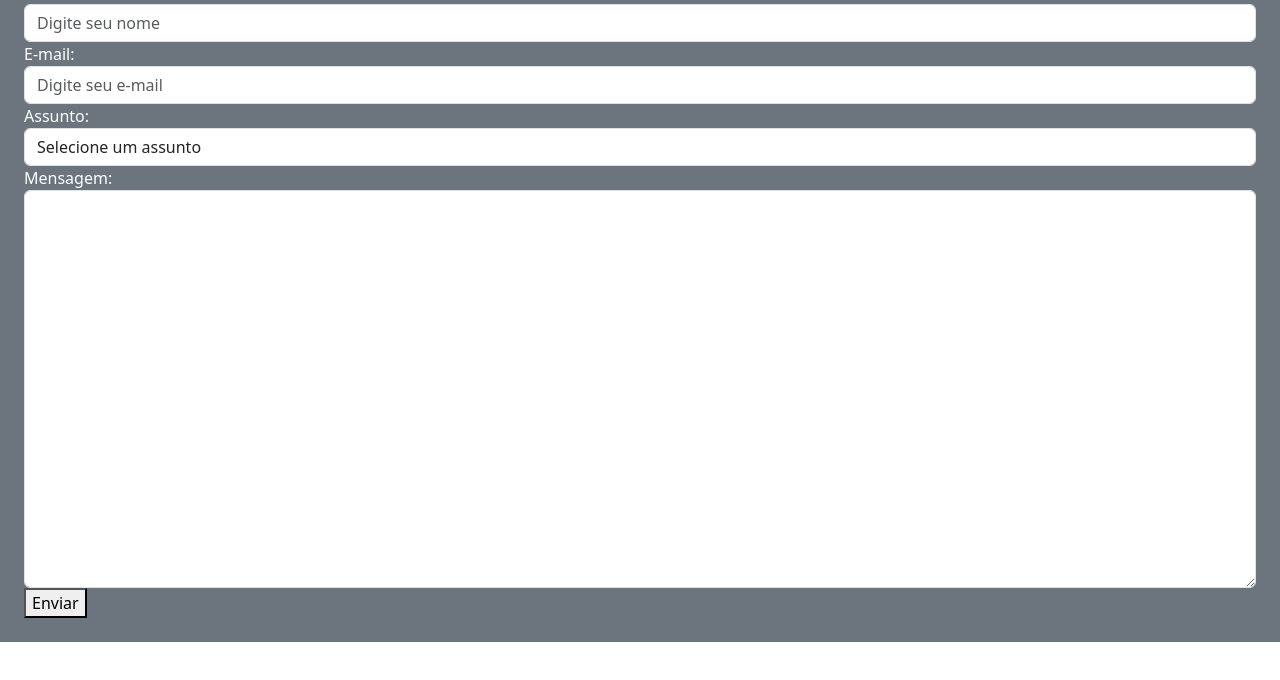
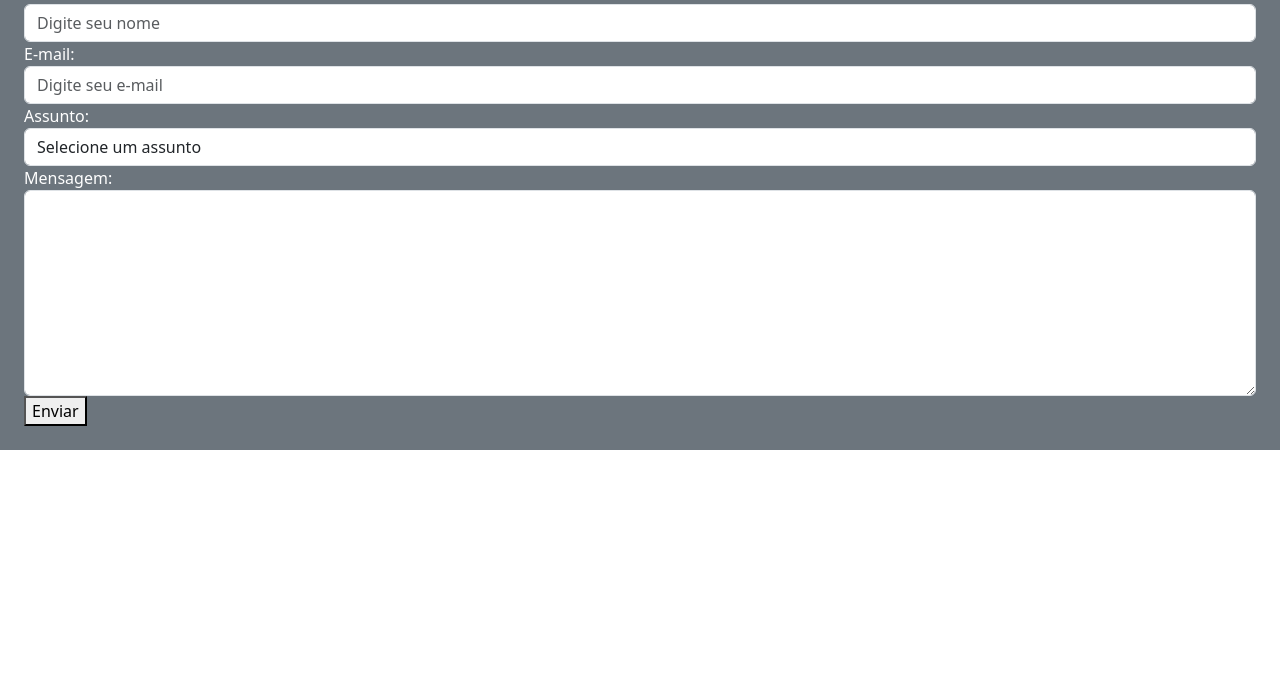
Before and after one commit to MatheusParpinelli/formularioWebPref, a plain HTML site: page docs/index.html in a window 1280 px wide. Shown: the part 90-770 px from the top of the page. Drawn offline with nearby package versions, Linux system fonts and the light colour scheme.

Commit message:
Update index.html

```diff
--- a/docs/index.html
+++ b/docs/index.html
@@ -34,7 +34,7 @@
 			</div>
 			<div class="form-group">
 				<label for="mensagem">Mensagem:</label>
-				<textarea class="form-control" id="mensagem" rows="16"></textarea>
+				<textarea class="form-control" id="mensagem" rows="8"></textarea>
 			</div>
 			<button type="submit" onclick="enviar()">Enviar</button>
 		</form>
```
